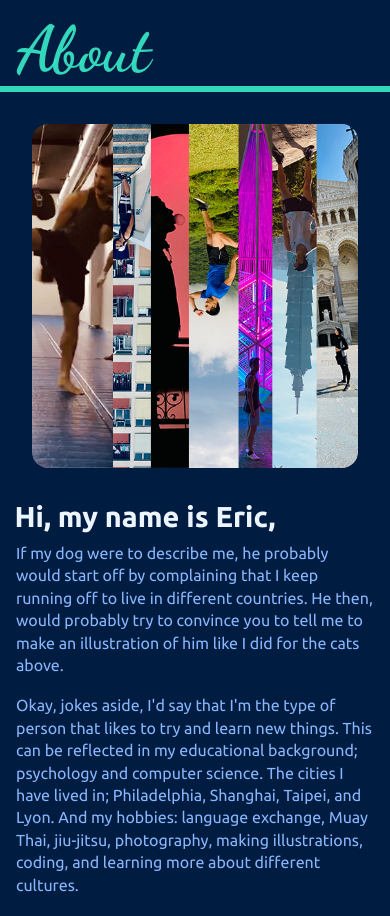
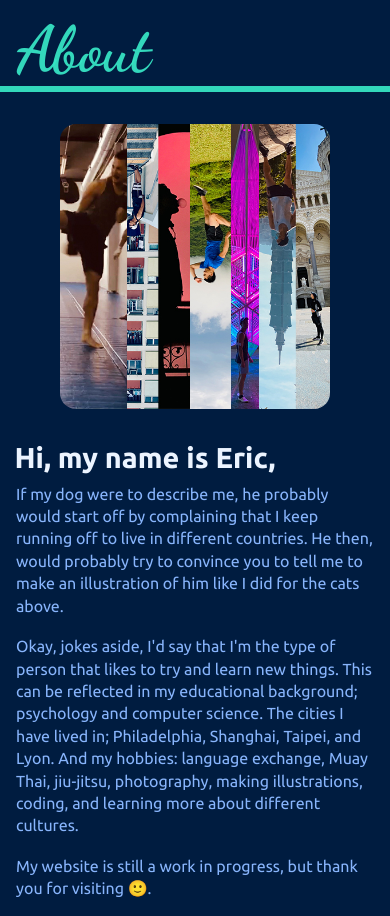
Before and after one commit to ericdaoo/website, a React (Create React App) app: page / in a window 390 px wide. Shown: the part 2900-3816 px from the top of the page. Built offline with nearby package versions, Linux system fonts and the light colour scheme.

Commit message:
Made adjusts to Tableau Dashboards

```diff
--- a/src/App.css
+++ b/src/App.css
@@ -1420,8 +1420,9 @@
 
 @media screen and (max-width: 900px) {
   .about-img {
+    flex: 0;
     margin: 2em;
-    width: 300px;
+    width: 270px;
   }
 }
 
@@ -1784,7 +1785,8 @@
 
 @media screen and (max-width: 1200px) {
   .question-bubble {
-    left: 25px;
+    /* left: 30px; */
+    left: 10%;
     top: -120px;
     padding: 10px;
     width: 300px;
--- a/src/components/Stories/ColorPalette.js
+++ b/src/components/Stories/ColorPalette.js
@@ -31,13 +31,18 @@
         width: isDesktop ? "100%" : "100%",
         height: isDesktop ? "100%" : "100%",
         hideTabs: true
+    }
 
+    const options_b = {
+        width: isDesktop ? "100%" : "100%",
+        height: isDesktop ? "100%" : "100%",
+        hideTabs: false
     }
 
     const initViz = () => {
-        const vizUrl = "https://public.tableau.com/views/NYCIncomeDisparity/NYCIncomeDisparityMap?:language=en-US&publish=yes&:display_count=n&:origin=viz_share_link"
+        const vizUrl = "https://public.tableau.com/views/NYCIncomeDistribution/FamilyHouseholds?:language=en-US&publish=yes&:display_count=n&:origin=viz_share_link"
 
-        const vizUrl2 = "https://public.tableau.com/views/TaipeiIncomeDisparity/TaipeiIncomeDisparityMap?:language=en-US&publish=yes&:display_count=n&:origin=viz_share_link"
+        const vizUrl2 = "https://public.tableau.com/views/TaipeiIncomeDistribution/TaipeiIncomeDistributionMap?:language=en-US&publish=yes&:display_count=n&:origin=viz_share_link"
 
         const vizUrl3 = "https://public.tableau.com/views/income_16329690336040/USMeanIncome_1?:language=en-US&publish=yes&:display_count=n&:origin=viz_share_link"
 
@@ -45,7 +50,7 @@
 
 
         const vizContainer = elementRef.current;
-        let viz = new window.tableau.Viz(vizContainer, vizUrl, options)
+        let viz = new window.tableau.Viz(vizContainer, vizUrl, options_b)
 
         const vizContainer2 = elementRef2.current;
         let viz2 = new window.tableau.Viz(vizContainer2, vizUrl2, options)
@@ -237,18 +242,20 @@
                 <div className="overlay-tableau-container">
                     <div className="overlay-text-visual-container">
                         <p className="overlay-title"> <span className="highlight2">  New York City</span></p>
-                        <div ref={elementRef} className="overlay-tableau" style={{width: isDesktop ? "500px" : "100%", height: isDesktop ? "500px" : "400px"}}></div>
+                        <div ref={elementRef} className="overlay-tableau" style={{width: isDesktop ? "500px" : "100%", height: isDesktop ? "600px" : "500px"}}></div>
                     </div>
                     <div className="overlay-text-visual-container">
                         <p className="overlay-title"> <span className="highlight2">  Taipei City</span></p>
-                        <div ref={elementRef2} className="overlay-tableau" style={{width: isDesktop ? "500px" : "100%", height: isDesktop ? "500px" : "400px"}}></div>
+                        <div ref={elementRef2} className="overlay-tableau" style={{width: isDesktop ? "500px" : "100%", height: isDesktop ? "600px" : "500px"}}></div>
                     </div>
                 </div>
                 <div className="overlay-tableau-container">
                     <div className="overlay-text-visual-container">
+                    <p className="overlay-title"> <span className="highlight2">  US</span></p>
                         <div ref={elementRef3} className="overlay-tableau" style={{width: isDesktop ? "500px" : "100%", height: isDesktop ? "360px" : "300px"}}></div>
                     </div>
                     <div className="overlay-text-visual-container">
+                    <p className="overlay-title"> <span className="highlight2">  Taiwan</span></p>
                         <div ref={elementRef4} className="overlay-tableau" style={{width: isDesktop ? "500px" : "100%", height: isDesktop ? "360px" : "300px"}}></div>
                     </div>
                 </div>
```
